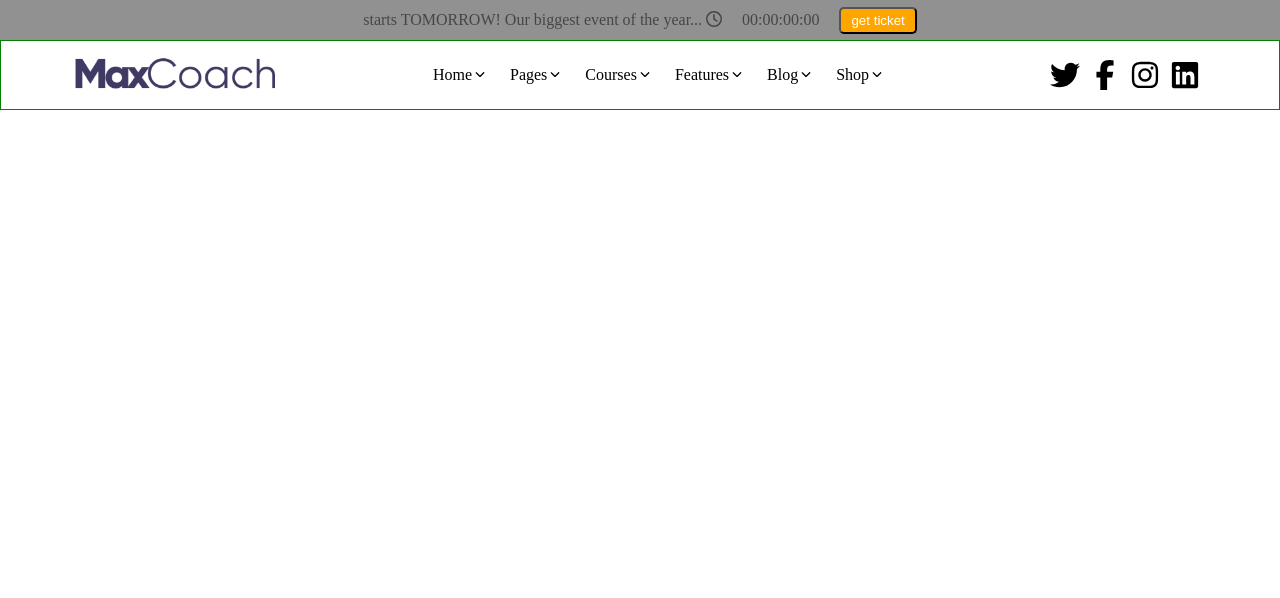
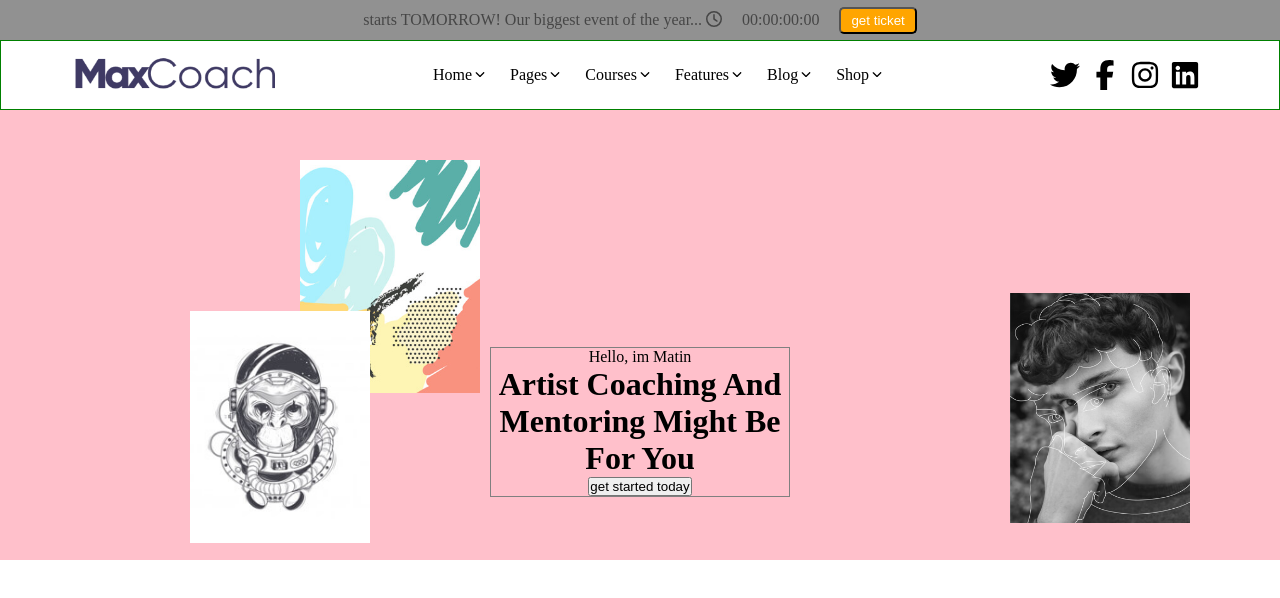
Before and after one commit to ManuelAvanzi/proj-html-vuejs, a Vue app: page / in a window 1280 px wide. Shown: the top 598 px of the page. Built offline with nearby package versions, Linux system fonts and the light colour scheme.

Commit message:
headerJumbo 1.0

```diff
--- a/src/App.vue
+++ b/src/App.vue
@@ -2,6 +2,7 @@
   <div id="app">
      <header-timeline/>
      <header-menu/>
+     <header-jumbo/>
   </div>
 </template>
 
@@ -9,17 +10,20 @@
 
 import headerTimeline from './components/headerTimeline.vue'
 import headerMenu  from './components/headerMenu.vue'
+import HeaderJumbo from './components/headerJumbo.vue'
 
 
 export default {
   components: {
     headerTimeline,
-    headerMenu
+    headerMenu,
+    HeaderJumbo
   },
 
 }
 </script>,
-    HeaderMenu
+,
+    HeaderJumbo    HeaderMenu
 
 <style lang="scss">
   @import 'style/main.scss'
--- /dev/null
+++ b/src/components/headerJumbo.vue
@@ -0,0 +1,62 @@
+<template>
+    <div class="jumbotron-container">
+        <div class="img-container">
+
+            <img src="../assets/images/artist-hero-image-02.jpg" class="hero-image first" alt="">
+            <img src="../assets/images/artist-hero-image-01.jpg" class="hero-image second" alt="">
+            <img src="../assets/images/artist-hero-image-04.jpg" class="hero-image third" alt="">
+
+            <div class="text-container">
+                <div class="hello"><span>Hello, im Matin</span></div>
+                <div class="main-text">
+                    <h1>Artist Coaching And Mentoring Might Be For You</h1>
+                    <button>get started today</button>
+                </div>
+            </div>
+
+        </div>
+    </div>
+</template>
+
+
+<script>
+export default {
+
+}
+</script>
+
+
+<style lang="scss" scoped>
+   .jumbotron-container{
+       width: 100%;
+       height: 450px;
+       background-color: pink;
+       position:absolute;
+
+       .text-container{
+           border:1px solid grey;
+           width: 300px;
+           margin:0 auto;
+           text-align: center;
+       }
+
+       .hero-image{
+           position:relative;
+           width: 180px;
+       }
+       .first{
+
+           top:50px;
+           left:300px;
+       }
+       .second{
+           top:200px;
+           left:10px;
+       }
+       .third{
+           top:180px;
+           left:650px;
+       }
+   }
+
+</style>
```
